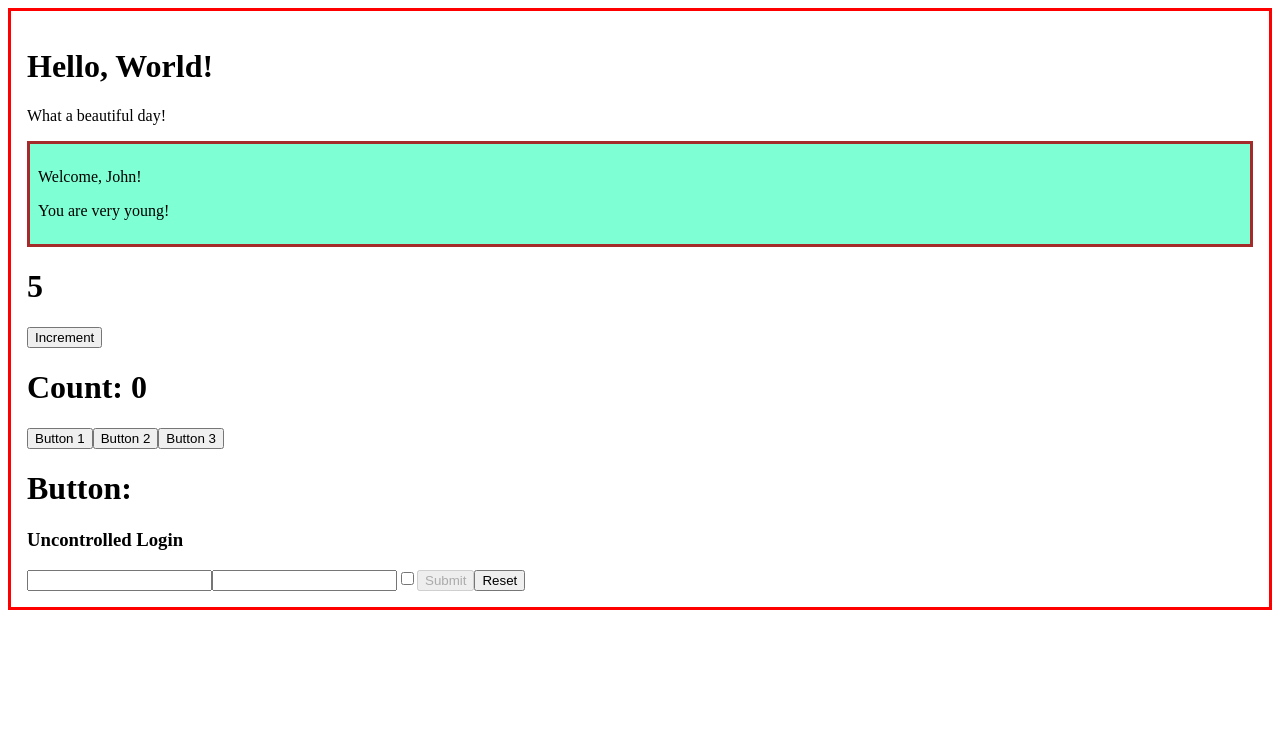
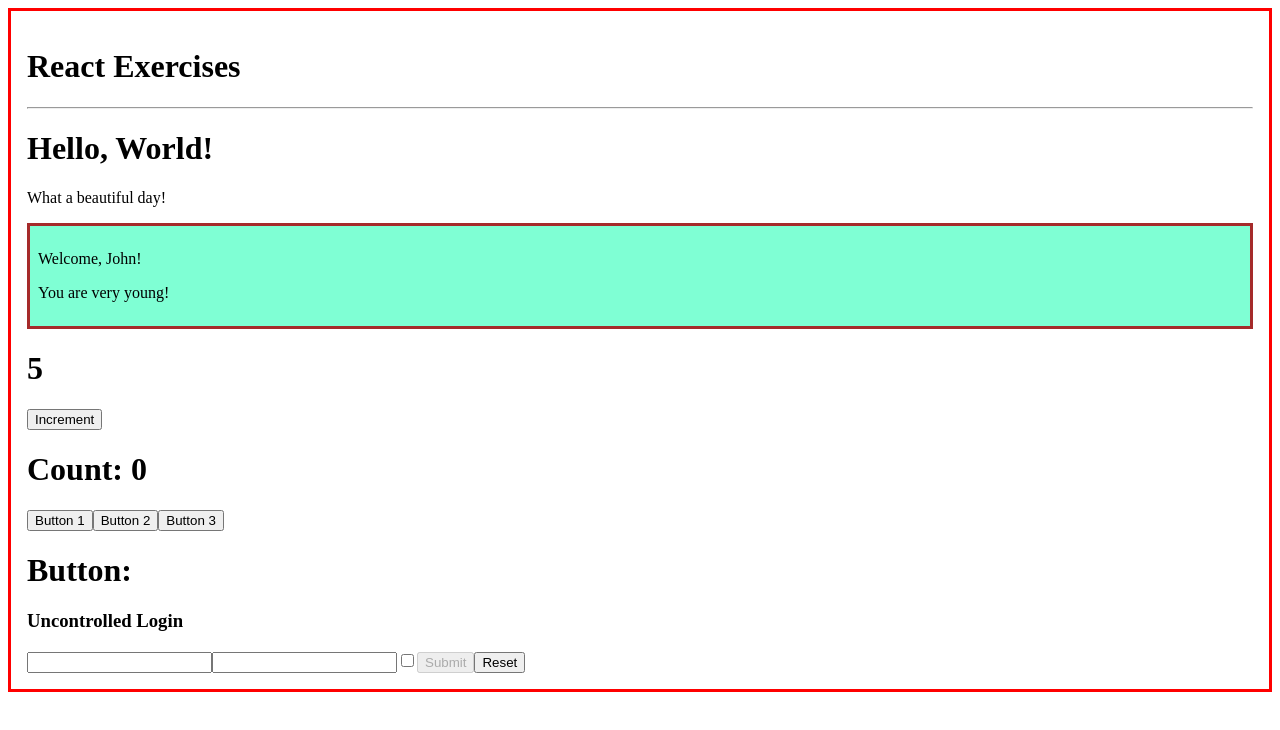
Before and after one commit to antoniocodella/react-exercises, a React (Create React App) app: page / in a window 1280 px wide. Shown: the top 730 px of the page. Built offline with nearby package versions, Linux system fonts and the light colour scheme.

Commit message:
component-composition-02

```diff
--- a/src/App.js
+++ b/src/App.js
@@ -23,7 +23,7 @@ export class App extends React.Component {
     ];
 
     return (
-      <Container>
+      <Container title="React Exercises">
         <Hello />
         <Welcome name="John" age={15} />
         <Counter />
--- a/src/Container.js
+++ b/src/Container.js
@@ -2,6 +2,12 @@ import React from "react";
 
 export class Container extends React.Component {
   render() {
-    return <div className="container">{this.props.children}</div>;
+    return (
+      <div className="container">
+        <h1>{this.props.title}</h1>
+        <hr></hr>
+        <div>{this.props.children}</div>
+      </div>
+    );
   }
 }
```
